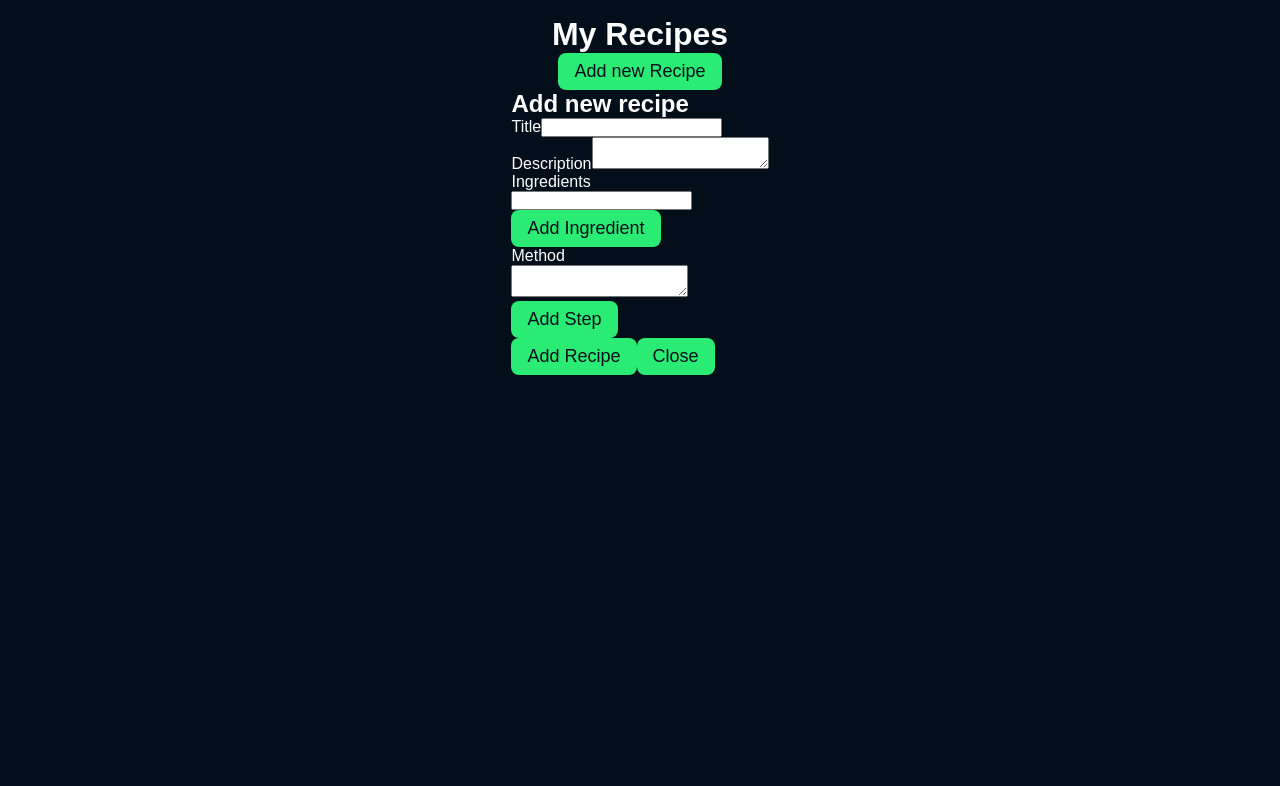
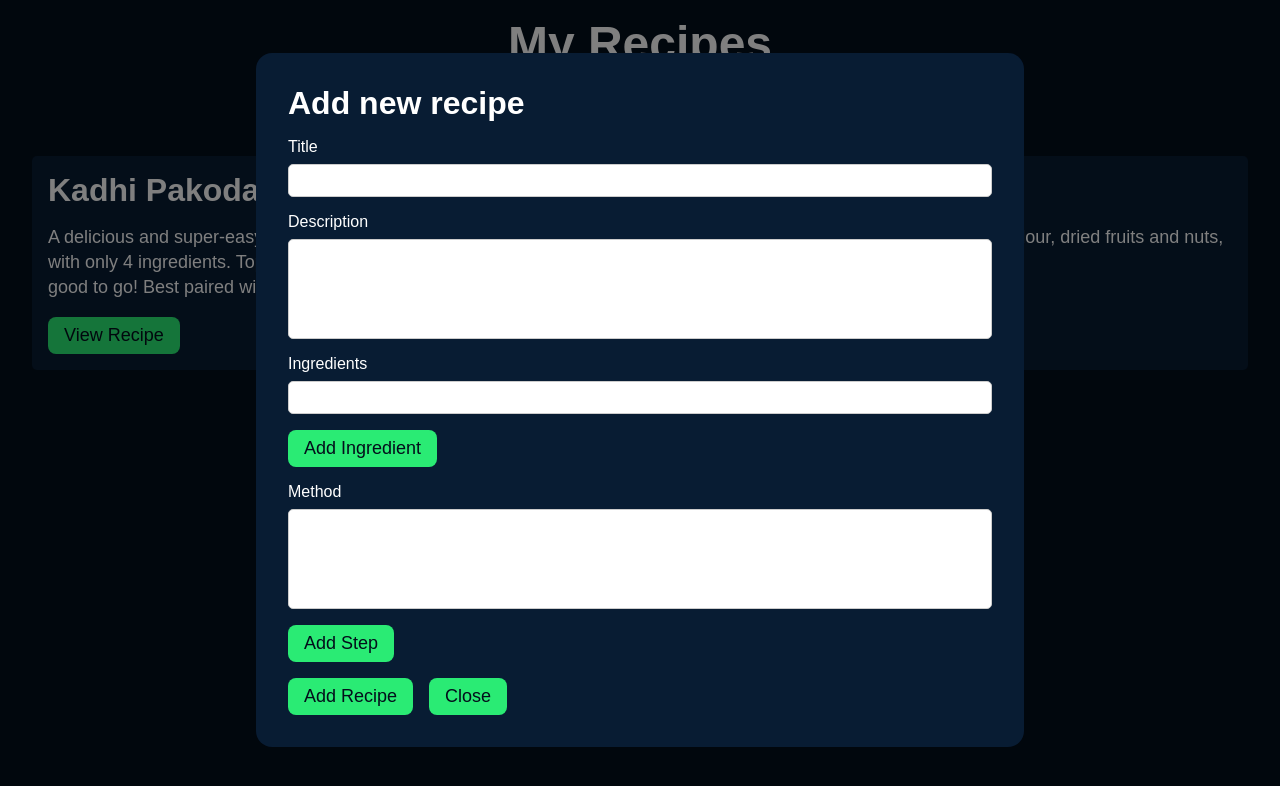
Before and after one commit to AayushiShukla7/my-recipe-app, a Vue app: page / in a window 1280 px wide. Both pictures are taken after a click on the button "Add new Recipe". Shown: the top 786 px of the page. Built offline with nearby package versions, Linux system fonts and the light colour scheme.

Commit message:
Recipe app basic setup with Vue store

```diff
--- a/src/router/index.js
+++ b/src/router/index.js
@@ -7,6 +7,11 @@ const routes = [
     name: 'home',
     component: HomeView
   },
+  {
+    path: '/recipe/:slug',
+    name: 'Recipe',
+    component: () => import('@/views/Recipe.vue')
+  },
 ]
 
 const router = createRouter({
--- a/src/store/index.js
+++ b/src/store/index.js
@@ -2,10 +2,65 @@ import { createStore } from 'vuex'
 
 export default createStore({
   state: {
+    recipes: [
+      {
+        slug: 'kadhi-pakoda',
+        title: 'Kadhi Pakoda',
+        description: 'A delicious and super-easy yogurt-based thick creamy curry made with only 4 ingredients. Top it off with a spoonfull of ghee and you are good to go! Best paired with steamed plain brown/white rice.',
+        ingredients: [
+          '1 cup sour full fat curd',
+          '2 cups water',
+          '3 to 4 tablespoons besan (gram flour)',
+          '½ teaspoon turmeric powder',
+          'salt as required',
+          '¼ teaspoon fenugreek seeds (methi dana)',
+          'a generous pinch of asafoetida (hing)',
+          '2 dry red chilies - kept whole or halved',
+          '2 green chillies',
+          '4 to 5 cloves of peeled garlic',
+          'oil for frying pakodas'
+        ],
+        method: [
+          'Mix the above mentioned kadhi ingredients including salt, till smooth in a pan. Use a wired whisk to stir. No lumps should be there.',
+          'Keep on a low flame and stirring at intervals simmer and cook for  12 to 15 minutes till the gram flour or besan gets cooked and the kadhi thickens a bit.',
+          'Cook until the consistency of the kadhi is neither thick nor thin.',
+          'Keep aside covered.',
+          'Prepare the tempering in ghee. Immediately pour this tempering into the kadhi.',
+          'Cover and let the tempering flavors infuse with the kadhi.',
+          'After 5 to 6 mins, stir and serve rajasthani kadhi hot with phulkas, steamed rice or jeera rice.'
+        ]
+      },
+      {
+        slug: 'besan-halwa',
+        title: 'Besan Halwa',
+        description: 'A sweet and nutty dessert made with gram flour, dried fruits and nuts, sugar and oodles of ghee(clarified butter).',
+        ingredients: [
+          '¼ cup Ghee (clarified butter)',
+          '1 cup besan (gram flour or chickpea flour)',
+          '1.5 cups milk',
+          '⅓ cup sugar',
+          '¼ teaspoon cardamom powder',
+          '4 to 5 pistachios ,slivered or chopped',
+          '4 to 5 almonds , slivered or chopped',
+          'handful of raisins',
+          'few strands of saffron – optional'
+        ],
+        method: [
+          'Add ghee in a heavy bottom pan.',
+          'Once the ghee is melted, add chickpea flour and fry on medium heat until browned and a nutty aroma starts to come from it. It will take 10-12 minutes. Keep stirring continuously to avoid the flour from burning at the bottom of the pan.',
+          'Once the chickpea flour is browned well, add 1 cup water and ½ cup milk to the pan and cook until the liquid is absorbed by the flour. Keep stirring continuously.',
+          'Add ½ cup sugar and 1 teaspoon cardamom powder to the pan. Mix well and cook for 5-6 minutes on low heat until ghee starts to separate from the sides of the pan.',
+          'Once done, garnish with  raisins, almond and pistachio slivers and serve hot.'
+        ]
+      }
+    ]
   },
   getters: {
   },
   mutations: {
+    ADD_RECIPE (state, recipe) {
+      state.recipes.push(recipe);
+    }
   },
   actions: {
   },
--- a/src/views/HomeView.vue
+++ b/src/views/HomeView.vue
@@ -1,46 +1,52 @@
 <template>
   <div class="home">
     <h1>My Recipes</h1>
-    <button>Add new Recipe</button>
+    <button @click="togglePopup">Add new Recipe</button>
 
     <div class="recipes">
-      <!-- TODO: Recipes to go here! -->
+      <div class="card" v-for="recipe in $store.state.recipes" :key="recipe.slug">
+        <h2>{{ recipe.title }}</h2>
+        <p>{{ recipe.description }}</p>
+        <router-link :to="`/recipe/${recipe.slug}`">
+          <button>View Recipe</button>
+        </router-link>
+      </div>
     </div>
 
-    <div class="add-recipe-popup">
+    <div class="add-recipe-popup" v-if="popupOpen">
       <div class="popup-content">
         <h2>Add new recipe</h2>
 
         <!-- Prevent this form to get submitted -->
-        <form @submit.prevent="">
+        <form @submit.prevent="addNewRecipe">
           <div class="group">
             <label>Title</label>
-            <input type="text" />
+            <input type="text" v-model="newRecipe.title" />
           </div>
 
           <div class="group">
             <label>Description</label>
-            <textarea></textarea>
+            <textarea v-model="newRecipe.description"></textarea>
           </div>
 
           <div class="group">
             <label>Ingredients</label>
-            <div class="ingredients">
-              <input type="text" />
+            <div class="ingredients" v-for="i in newRecipe.ingredientRows" :key="i">
+              <input type="text" v-model="newRecipe.ingredients[i - 1]" />
             </div>
-            <button type="button">Add Ingredient</button>
+            <button type="button" @click="addNewIngredient">Add Ingredient</button>
           </div>
 
           <div class="group">
             <label>Method</label>
-            <div class="method">
-              <textarea></textarea>
+            <div class="method" v-for="i in newRecipe.methodRows" :key="i">
+              <textarea v-model="newRecipe.method[i - 1]"></textarea>
             </div>
-            <button type="button">Add Step</button>
+            <button type="button" @click="addNewStep">Add Step</button>
           </div>
 
           <button type="submit">Add Recipe</button>
-          <button type="button">Close</button>
+          <button type="button" @click="togglePopup">Close</button>
         </form>
       </div>
     </div>
@@ -48,8 +54,69 @@
 </template>
 
 <script>
+import { ref } from 'vue';  //To get the Reference Composition API component
+import { useStore } from 'vuex';
+
 export default {
   name: 'HomeView',
+  setup() {
+    const newRecipe = ref({
+      title: '',
+      description: '',
+      ingredients: [],
+      method: [],
+      ingredientRows: 1,
+      methodRows: 1
+    });
+    const popupOpen = ref(false);
+    const store = useStore(); //Gives us access to our store object
+
+    //'.value' is necesary to access the actual value inside a ref object
+    const togglePopup = () => {
+      popupOpen.value = !popupOpen.value;
+    };
+
+    const addNewIngredient = () => {
+      newRecipe.value.ingredientRows++;
+    };
+
+    const addNewStep = () => {
+      newRecipe.value.methodRows++;
+    };
+
+    //Store usage
+    const addNewRecipe = () => {
+      newRecipe.value.slug = newRecipe.value.title.toLowerCase().replace(/\s/g, '-');
+
+      if(newRecipe.value.slug == '') {
+        alert('Please enter a title');
+        return;
+      }
+
+      store.commit('ADD_RECIPE', { ...newRecipe.value }); //Destructure object before passing
+
+      //Reset values to what they were originally
+      newRecipe.value = {
+        title: '',
+        description: '',
+        ingredients: [],
+        method: [],
+        ingredientRows: 1,
+        methodRows: 1
+      };
+
+      togglePopup();
+    };
+
+    return {
+      newRecipe,
+      togglePopup,
+      popupOpen,
+      addNewIngredient,
+      addNewStep,
+      addNewRecipe
+    };
+  }
 }
 </script>
 
@@ -60,4 +127,85 @@ export default {
   flex-direction: column;
   align-items: center;
 }
+
+h1 {
+  font-size: 3rem;
+  margin-bottom: 32px;
+}
+
+.recipes {
+  display: grid;
+  grid-template-columns: repeat(auto-fit, minmax(300px, 1fr));
+}
+
+.recipes .card {
+  padding: 1rem;
+  border-radius: 5px;
+  margin: 1rem;
+  background-color: #081c33;
+}
+
+.recipes .card h2 {
+  font-size: 2rem;
+  margin-bottom: 1rem;
+}
+
+.recipes .card p {
+  font-size: 1.125rem;
+  line-height: 1.4;
+  margin-bottom: 1rem;
+}
+
+.add-recipe-popup {
+  position: fixed;
+  top: 0;
+  left: 0;
+  width: 100%;
+  height: 100%;
+  background-color: rgba(0, 0, 0, 0.5);
+  display: flex;
+  justify-content: center;
+  align-items: center;
+}
+
+.add-recipe-popup .popup-content {
+  background-color: #081c33;
+  padding: 2rem;
+  border-radius: 1rem;
+  width: 100%;
+  max-width: 768px;
+}
+
+.popup-content h2 {
+  font-size: 2rem;
+  margin-bottom: 1rem;
+}
+
+.popup-content .group {
+  margin-bottom: 1rem;
+}
+
+.popup-content .group label {
+  display: block;
+  margin-bottom: 0.5rem;
+}
+
+.popup-content .group input,
+.popup-content .group textarea {
+  display: block;
+  width: 100%;
+  padding: 0.5rem;
+  border: 1px solid #ccc;
+  border-radius: 5px;
+  margin-bottom: 1rem;
+}
+
+.popup-content .group textarea {
+  height: 100px;
+  resize: none;
+}
+
+.popup-content button[type="submit"] {
+  margin-right: 1rem;
+}
 </style>
--- /dev/null
+++ b/src/views/Recipe.vue
@@ -0,0 +1,16 @@
+<template>
+  <div class="recipe">
+      <router-link to="/">&lt; Back</router-link>
+      <h1>Title here</h1>
+  </div>
+</template>
+
+<script>
+export default {
+    name: 'Recipe'
+}
+</script>
+
+<style>
+
+</style>
--- a/vue.config.js
+++ b/vue.config.js
@@ -1,4 +1,5 @@
 const { defineConfig } = require('@vue/cli-service')
 module.exports = defineConfig({
-  transpileDependencies: true
+  transpileDependencies: true,
+  lintOnSave: false
 })
```
